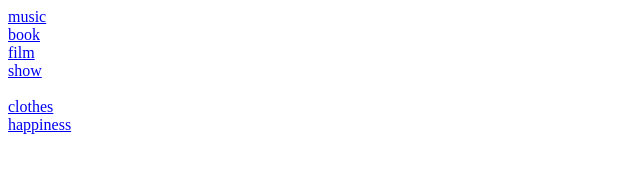
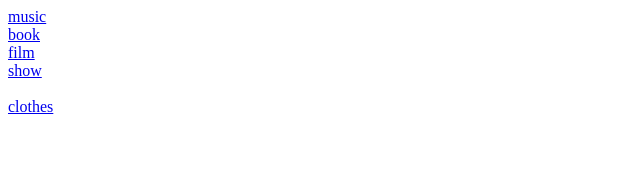
Before and after one commit to LizardBanks/LizardBanks.github.io, a plain HTML site: page index.html in a window 1280 px wide. Shown: the full height of the page, 0-640 px from the left. Drawn offline with Linux system fonts and the light colour scheme.

Commit message:
nohapiness

```diff
--- a/index.html
+++ b/index.html
@@ -13,7 +13,7 @@
 		<a href="show.html">show </a><br/>
 		<br/>
 		<a href="clothes.html">clothes </a><br/>
-		<a href="happiness.html">happiness </a><br/>
+		<!--<a href="happiness.html">happiness </a><br/>-->
 		</div>
 	</body>
 </html>
```
